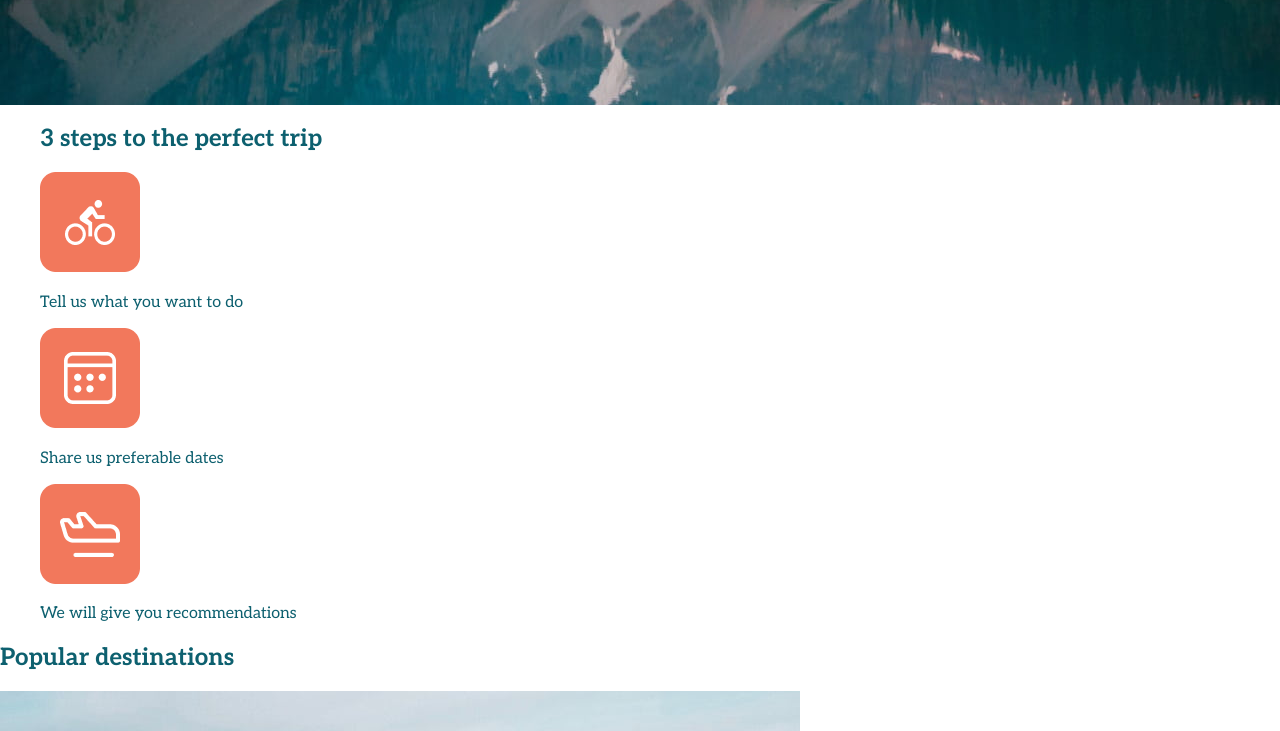
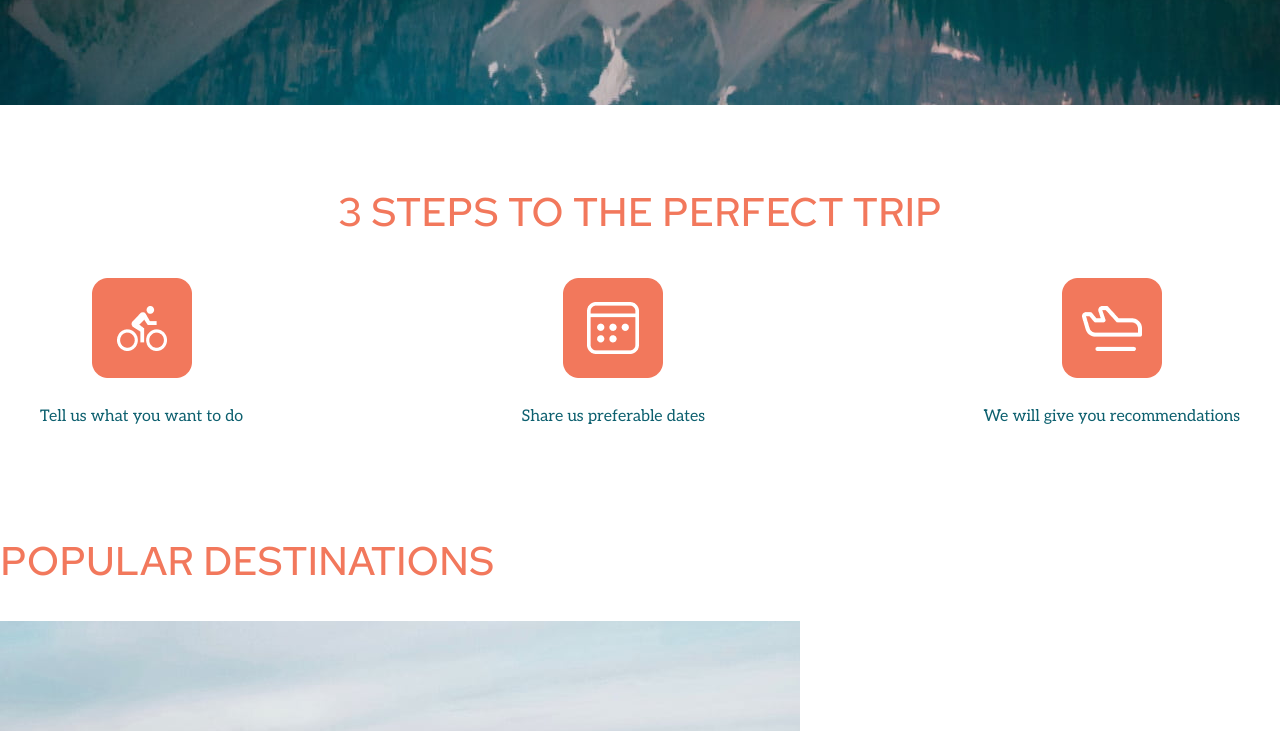
Before and after one commit to katsuro666/travel, a plain HTML site: page index.html in a window 1280 px wide. Shown: the part 660-1391 px from the top of the page. Drawn offline with Linux system fonts and the light colour scheme; files whose address does not match are found by name; a web font is replaced by a local one.

Commit message:
feat: add css to steps section

```diff
--- a/index.html
+++ b/index.html
@@ -40,7 +40,6 @@
     <section class="preview">
       <header class="header">
         <div class="container">
-
           <div class="header__logo">
             <object type="image/svg+xml" data="icons/logo.svg">
               <img src="icons/logo.svg" />
@@ -84,10 +83,12 @@
       </div>
     </section>
 
+    <div class="container">
       <section class="steps">
-      <div class="container">
+
         <h2>3 steps to the perfect trip</h2>
 
+        <div class="steps__features">
           <div class="steps__action">
             <img src="icons/bicycle.png" alt="" class="steps__action-ico" />
             <p class="steps__action-txt">Tell us what you want to do</p>
@@ -104,6 +105,7 @@
           </div>
         </div>
       </section>
+    </div>
 
     <section class="destinations">
       <h2>Popular destinations</h2>
--- a/stylesheets/base/_base.scss
+++ b/stylesheets/base/_base.scss
@@ -25,6 +25,15 @@ html {
   font-family: $text-font-aleo;
 }
 
+h2 {
+  color: $brand-color;
+  font-family: $text-font-redhat;
+  text-transform: uppercase;
+  font-weight: 500;
+  font-size: 40px;
+  line-height: 53px;
+}
+
 /**
  * Basic styles for links
  */
--- a/stylesheets/components/_button.scss
+++ b/stylesheets/components/_button.scss
@@ -7,6 +7,16 @@
   font-family: $text-font-redhat;
   font-weight: 500;
   padding: auto;
+
+  &:hover {
+  cursor: pointer;
+  background-color: $brand-color;
+  box-shadow: 0px 4px 4px rgba(0, 0, 0, 0.7), 0px 2px 3px rgba(13, 96, 111, 0.6);
+  }
+
+  &:active {
+    background-color: rgb(209, 89, 62)
+  }
 }
 
 .login-button {
@@ -15,6 +25,7 @@
   font-weight: 500;
   font-size: 16px;
   line-height: 21px;
+  box-shadow: 0px 4px 4px rgba(0, 0, 0, 0.25), 0px 2px 3px rgba(13, 96, 111, 0.16);
 }
 
 .search-field__button {
--- /dev/null
+++ b/stylesheets/layout/_steps.scss
@@ -0,0 +1,26 @@
+.steps {
+  margin-bottom: 92px;
+}
+
+.steps h2 {
+  text-align: center;
+  margin: 80px auto 40px auto;
+}
+
+.steps__features {
+  display: flex;
+  justify-content: space-between;
+}
+
+.steps__action-ico {
+  align-self: center;
+}
+
+.steps__action {
+  display: flex;
+  flex-direction: column;
+}
+
+.steps__action-txt {
+  margin-top: 30px;
+}
--- a/stylesheets/main.scss
+++ b/stylesheets/main.scss
@@ -18,6 +18,7 @@
 @import
   'layout/header',
   'layout/preview',
+  'layout/steps',
   'layout/footer';
 
 // 5. Components
```
Also changed, not shown: stylesheets/main.css, 1 other file. Lines whose indentation alone changed are shown as unchanged.
